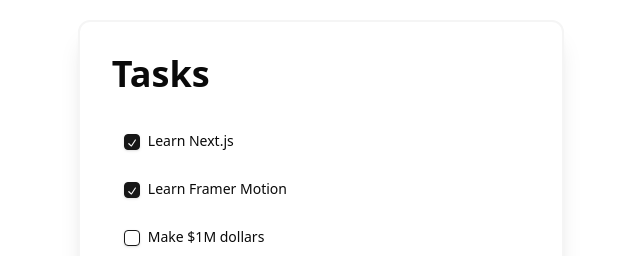
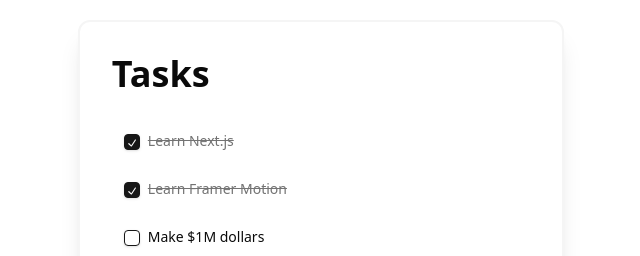
Before and after one commit to Built-With-Code/drag-and-drop-framer-motion, a Next.js app: page / in a window 1280 px wide. Shown: the part 246-502 px from the top of the page, without its empty margins (319-959 px from the left). Built offline with nearby package versions, Linux system fonts and the light colour scheme.

Commit message:
Adjust styling of raised shadow and completed items

```diff
--- a/src/components/TaskItem.tsx
+++ b/src/components/TaskItem.tsx
@@ -17,7 +17,9 @@ const TaskItem = ({ task }: { task: Task }) => {
       <div className="grid gap-1.5 leading-none">
         <label
           htmlFor="terms1"
-          className="text-sm font-medium leading-none peer-disabled:cursor-not-allowed peer-disabled:opacity-70"
+          className={`text-sm font-medium leading-none peer-disabled:cursor-not-allowed peer-disabled:opacity-70 ${
+            task.completed ? "line-through text-muted-foreground" : ""
+          }`}
         >
           {task.label}
         </label>
--- a/src/lib/use-raised-shadow.ts
+++ b/src/lib/use-raised-shadow.ts
@@ -1,7 +1,7 @@
 import { animate, MotionValue, useMotionValue } from "framer-motion";
 import { useEffect } from "react";
 
-const inactiveShadow = "0px 0px 0px rgba(0,0,0,0.8)";
+const inactiveShadow = "0px 0px 0px rgba(0,0,0,0.2)";
 
 export function useRaisedShadow(value: MotionValue<number>) {
   const boxShadow = useMotionValue(inactiveShadow);
@@ -13,7 +13,7 @@ export function useRaisedShadow(value: MotionValue<number>) {
       if (latest !== 0) {
         isActive = true;
         if (isActive !== wasActive) {
-          animate(boxShadow, "5px 5px 10px rgba(0,0,0,0.3)");
+          animate(boxShadow, "0px 4px 10px rgba(0,0,0,0.3)");
         }
       } else {
         isActive = false;
```
